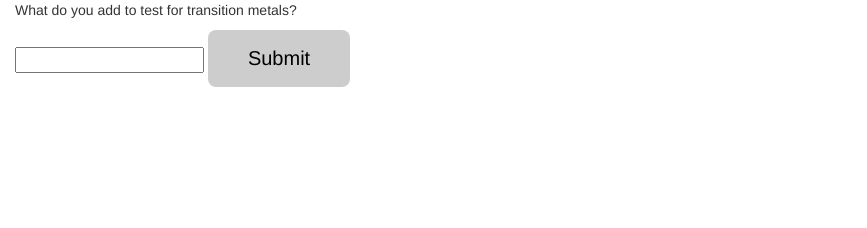
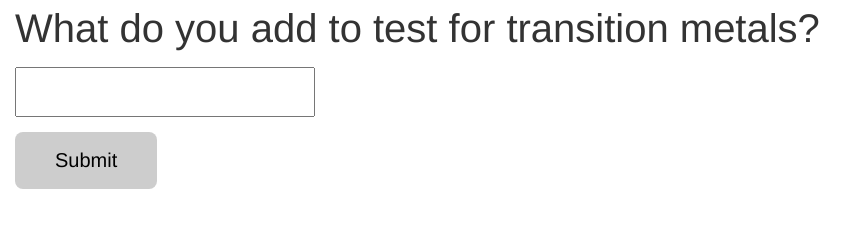
Before and after one commit to DB987/A-level-Revision-Site, a plain HTML site: page test_for_ions.html in a window 1280 px wide. Shown: the whole page, without its empty margins (0-867 px from the left). Drawn offline with nearby package versions, Linux system fonts and the light colour scheme.

Commit message:
css changes

```diff
--- a/styles/style.css
+++ b/styles/style.css
@@ -10,6 +10,18 @@ h1 {
 
 h3 {
   font-size: 40px;
+}
+
+p {
+  font-size: 40px;
+  margin-bottom: 10px;
+}
+
+input[type="text"]{
+  width: 300px;
+  height: 50px;
+  font-size: 30px;
+  margin-bottom: 10px;
 }
 
 form {
@@ -42,7 +54,8 @@ button {
     display: inline-block;
     font-size: 20px;
     border-radius: 8px;
-    margin-bottom: 10px;
+    margin-bottom: 5px;
+    margin-top: 5px;
 
 }
 
--- a/test_for_ions.html
+++ b/test_for_ions.html
@@ -12,8 +12,12 @@
   <body>
     <div class="container-fluid">
       <p id = "question"></p>
-      <input type="text" id="answer">
-      <button onclick="submitFunction()" id="submit" type = "button">Submit</button>
+      <div>
+        <input type="text" id="answer">
+      </div>
+      <div>
+        <button onclick="submitFunction()" id="submit" type = "button">Submit</button>
+      </div>
       <p id="correct"></p>
       <button onclick="nextFunction()" id="next" type = "button">Next</button>
       <button onclick="backFunction()" id="back" type = "button">Back To Chemistry</button>
```
